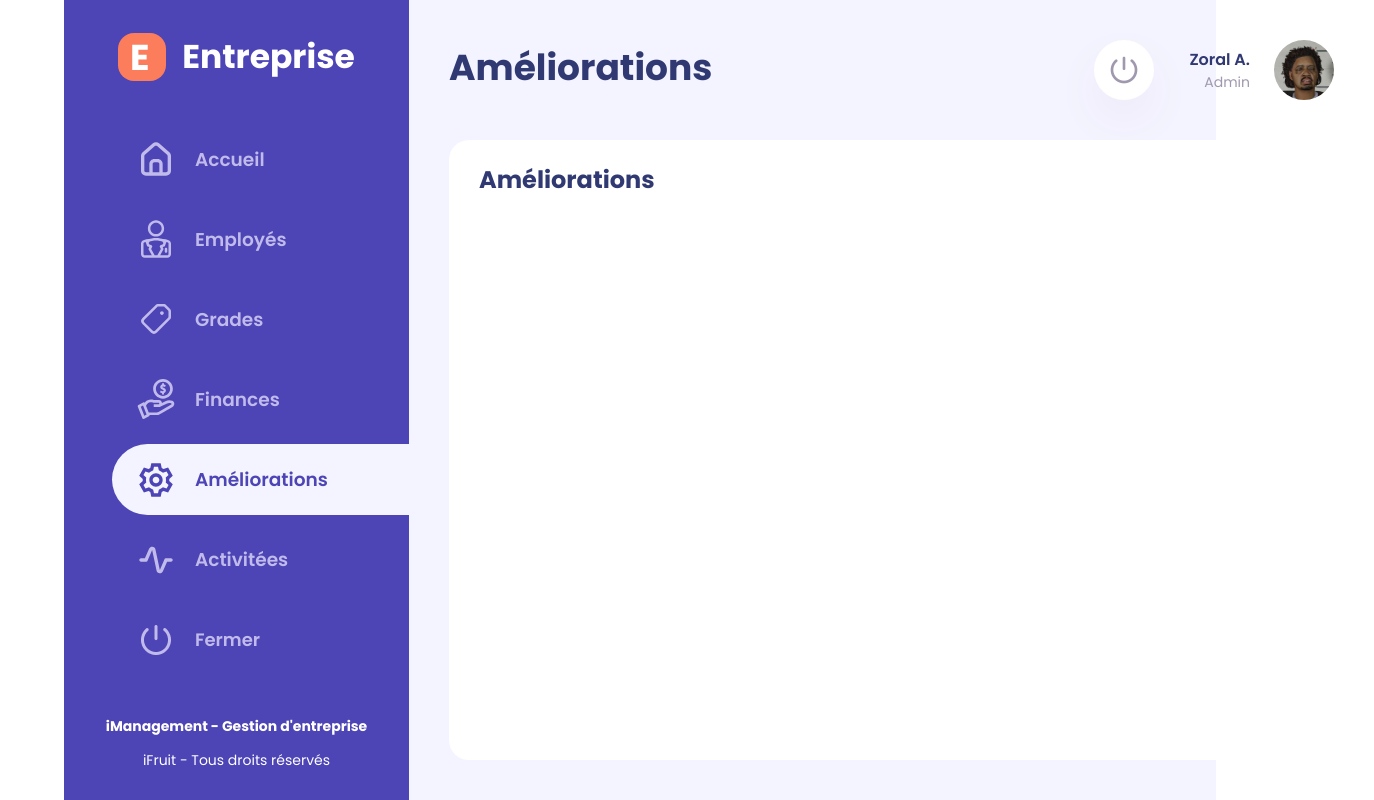
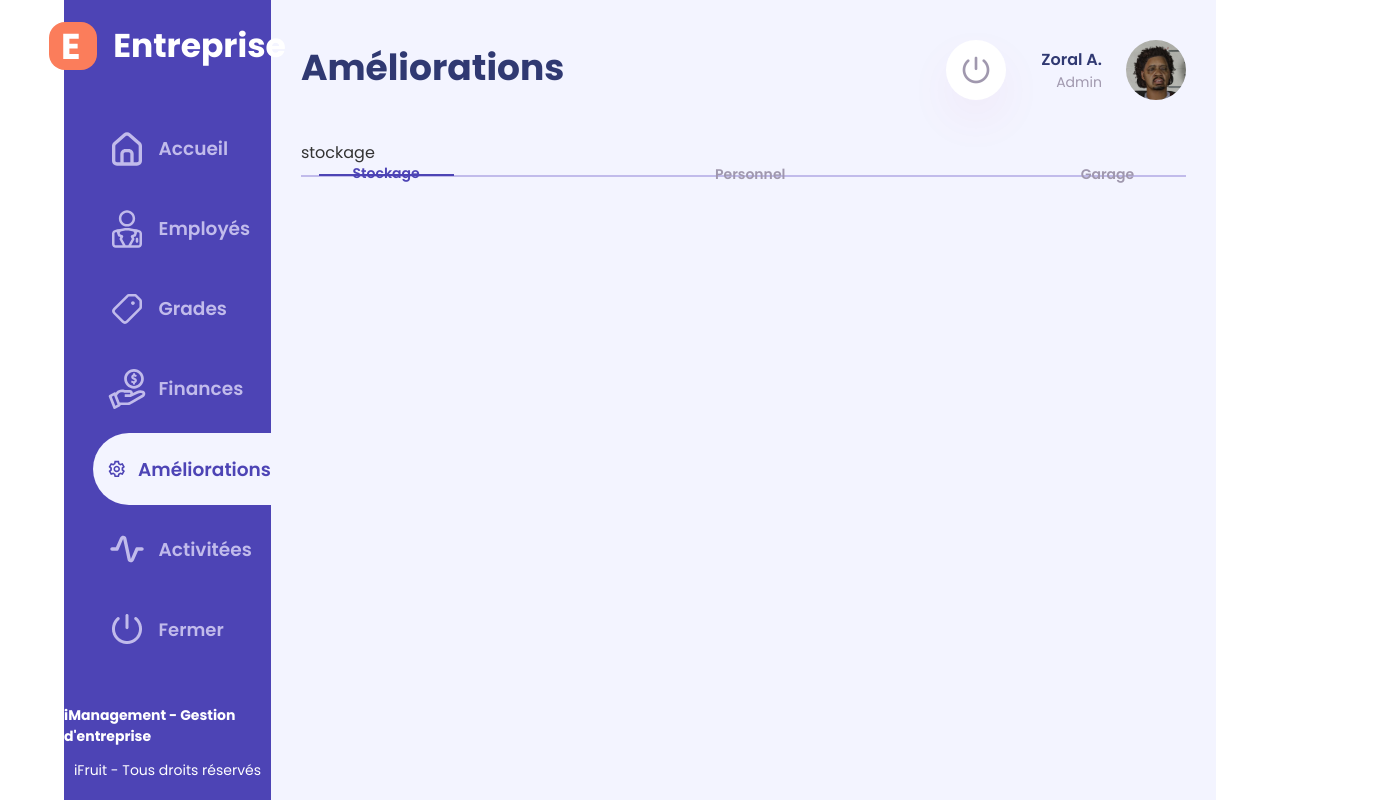
Before and after one commit to Tryade-projects/triade-dashboard, a React (Vite) app: page /improvements in a window 1280 px wide. Shown: the whole page, 1374 px wide, since content can reach past the window. Built offline with nearby package versions, Linux system fonts and the light colour scheme.

Commit message:
Changement valeur en dur en valeur vh et vw sur app.scss, dashboardInfos

```diff
--- /dev/null
+++ b/fakeImprovements.json
@@ -0,0 +1,29 @@
+[
+    {
+        "id":1,
+        "image":"",
+        "title":"Amélioration du stockage",
+        "level":1,
+        "capacity":"500kg",
+        "category":"stockage"
+
+    },
+    {
+        "id":2,
+        "image":"",
+        "title":"Amélioration du personnel",
+        "level":1,
+        "capacity":"900kg",
+        "category":"personnel"
+
+    },
+    {
+        "id":3,
+        "image":"",
+        "title":"Amélioration du garage",
+        "level":1,
+        "capacity":"600kg",
+        "category":"garage"
+
+    }
+]
--- a/src/components/DashboardInfos/_dashboardInfos.scss
+++ b/src/components/DashboardInfos/_dashboardInfos.scss
@@ -1,11 +1,12 @@
 .dashboardInfos{
     width: 100%;
-    height: 172px;
+    height: 19.52vh;
     display: flex;
     align-items: center;
     padding: 20px;
     background-color: $colorWhite;
     border-radius: 20px;
+
 }
 
 .dashboardInfos>div{
--- a/src/components/ScrollableComponent/_scrollableComponent.scss
+++ b/src/components/ScrollableComponent/_scrollableComponent.scss
@@ -1,7 +1,7 @@
-.scrollableComponent{
+.scrollableComponent {
     height: 80vh;
+    width: 70.59vw;
     overflow-y: scroll;
-        overflow-y: scroll;
-        height: 80vh;
-        padding-right: 0.98vw;
+    height: 80vh;
+    padding-right: 0.98vw;
 }
--- a/src/components/charts/DashboardCharts/_dashboardCharts.scss
+++ b/src/components/charts/DashboardCharts/_dashboardCharts.scss
@@ -3,14 +3,13 @@
     position: relative;
     z-index: 2;
     width: 100%;
-    height: 480px;
+    height: 54.37vh;
     padding: 25px;
     padding-top: 60px;
     background-color: $colorWhite;
     border-radius: 20px;
     display: flex;
     flex-direction: column;
-    margin-top: 40px;
 
     h2 {
         position: absolute;
--- a/src/pages/Home/_home.scss
+++ b/src/pages/Home/_home.scss
@@ -1,9 +1,17 @@
 //class for the home dashboard container
 .mainDashboard main{
+    width: 69.04vw;
+    height: 78.43vh;
     display: flex;
     flex-direction: row;
     justify-content: space-around;
     column-gap: 42px;
-    >section{width: 70%;}
+    >section{
+        display: flex;
+        flex-direction: column;
+        width: 70%;
+        height: 78.43vh;
+        row-gap:4.54vh;
+    }
     aside{width: 30%;}
 }
--- a/src/pages/Improvements/Improvements.jsx
+++ b/src/pages/Improvements/Improvements.jsx
@@ -1,14 +1,45 @@
-import React from 'react';
+import React, { useState, useEffect } from 'react';
 import ArticleContainer from '../../components/ArticleContainer/ArticleContainer';
 import Header from '../../components/Header/Header';
+import ButtonsFilterWrapper from "../../components/ButtonsFilterWrapper/ButtonsFilterWrapper";
+import filteredData from "../../utils/filteredData";
+import { fetchData } from "../../utils/fetchData";
+
+
 
 const Improvements = () => {
 
-  return(
-  <div className='main mainImprovements'>
-    <Header title="Améliorations"/>
-    <ArticleContainer title="Améliorations" />
-  </div>
+  const improvementsLabels = [
+    "Stockage",
+    "Personnel",
+    "Garage"
+  ]
+
+  const [improvements, setImprovements] = useState([]);
+
+  const [category, setCategory] = useState("Stockage");
+
+  useEffect(() => {
+
+    fetchData("/fakeImprovements.json").then((data) => {
+      // @ts-ignore
+      setImprovements(filteredData(data, category, ["category"]));
+    });
+    // setCurrentPage(1);
+  }, [category]);
+
+
+  return (
+    <main className='main mainImprovements'>
+      <Header title="Améliorations" />
+      {/* <ArticleContainer title="Améliorations"  /> */}
+      {improvements.map((improvement) => (
+        <div>{improvement.category}</div>
+      ))}
+      <div className='contain'>
+        <ButtonsFilterWrapper labels={improvementsLabels} category={category} setCategory={setCategory} />
+      </div>
+    </main >
   )
 };
 
--- a/src/pages/Improvements/_improvements.scss
+++ b/src/pages/Improvements/_improvements.scss
@@ -1,6 +1,6 @@
 .mainImprovements{
     .articleContainer{
-        width: 69.14vw;
+        // width: 69.14vw;
         height: 78.43vh;
     }
 }
--- a/src/styles/_settings.scss
+++ b/src/styles/_settings.scss
@@ -34,7 +34,8 @@ button {
 
 .app {
   display: grid;
-  grid-template-columns: minmax(345px, 18%) 1fr;
+  // grid-template-columns: minmax(345px, 18%) 1fr;
+  grid-template-columns: 16.17vw 73.82vw;
   height: 100%;
   width: 100%;
   background-color: #f3f4ff;
@@ -44,7 +45,7 @@ button {
 }
 
 .main {
-  padding: 40px 40px;
+  padding: 40px 2.34vw;
   max-height: 100vh;
   display: flex;
   flex-direction: column;
```
